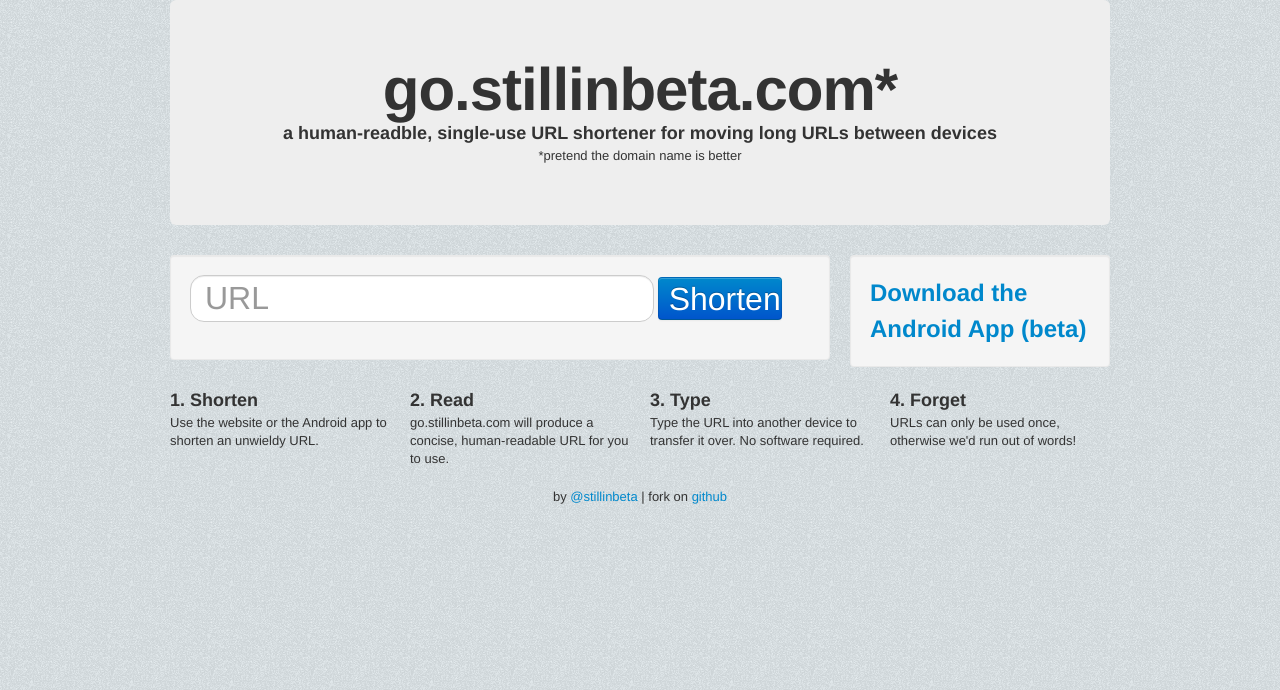
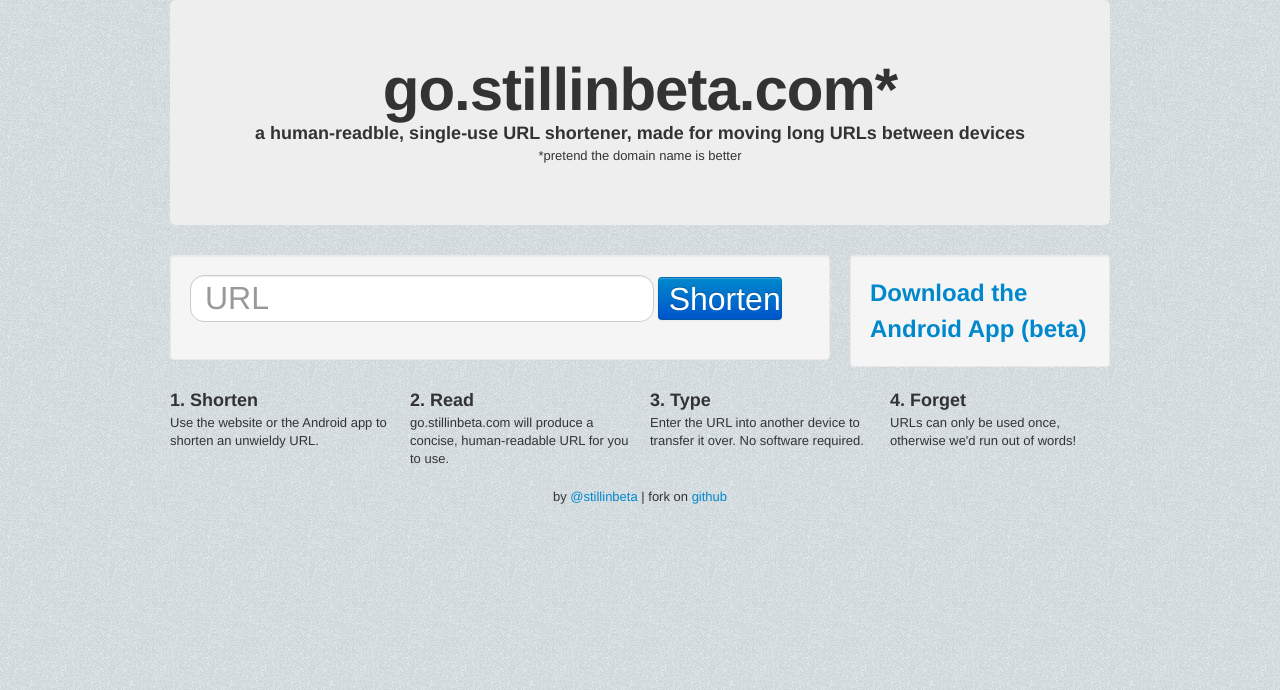
Before and after one commit to stillinbeta/Go.Stillinbeta.com, a Python web app: template gosib/templates/index.html in a window 1280 px wide. Shown: the top 690 px of the page. Run offline with Jinja, Linux system fonts and the light colour scheme; the template is opened without the code that fills it, so the values that code supplies are empty.

Commit message:
More minor copy changes

```diff
--- a/gosib/templates/index.html
+++ b/gosib/templates/index.html
@@ -28,7 +28,7 @@
         <div class="container">
             <div class="hero-unit">
                 <h1>go.stillinbeta.com*</h1>
-                <h3>a human-readble, single-use URL shortener for moving long URLs between devices</h2>
+                <h3>a human-readble, single-use URL shortener, made for moving long URLs between devices</h2>
                 *pretend the domain name is better
             </div>
             <div class="row">
@@ -70,7 +70,7 @@
                     go.stillinbeta.com will produce a concise, human-readable URL for you to use.
                     </div>
                 <div class="span3"><h3>3. Type</h3>
-                    Type the URL into another device to transfer it over. No software required.</div>
+                    Enter the URL into another device to transfer it over. No software required.</div>
                 <div class="span3"><h3>4. Forget</h3>
                     URLs can only be used once, otherwise we'd run out of words!
                 </div>
```
